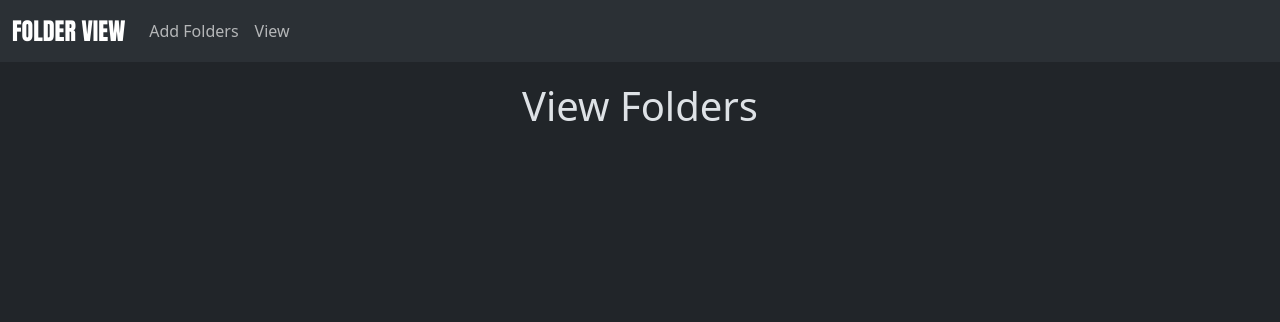
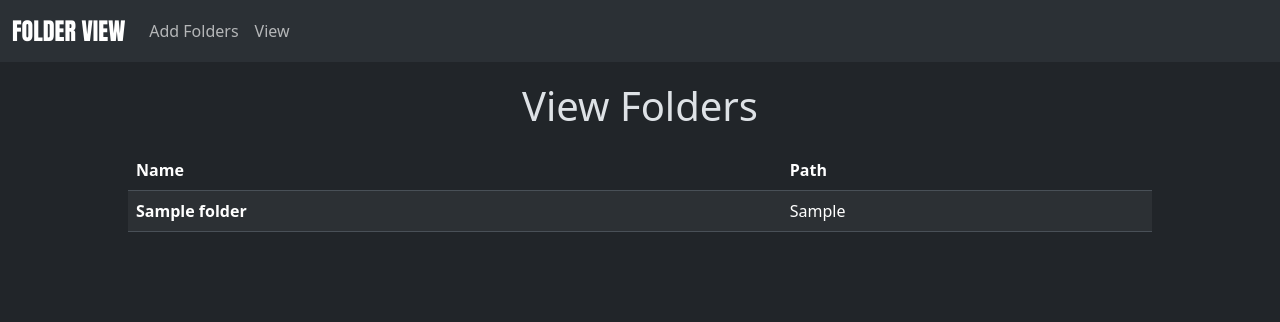
Before and after one commit to eduard-buciumeanu/flask-folder-view, a Flask app: page /view in a window 1280 px wide. Shown: the top 322 px of the page. Run offline with Flask 3, Linux system fonts and the light colour scheme; tables that the repository leaves empty hold one stand-in row (values such as "Sample post"); some libraries are stand-ins or nearby versions.

Commit message:
prototype for the view table

```diff
--- a/app.py
+++ b/app.py
@@ -1,7 +1,7 @@
 from flask import Flask, render_template, request, redirect, url_for, flash
 from sqlalchemy.orm import Session
 from sqlalchemy.exc import SQLAlchemyError
-from sqlalchemy import insert
+from sqlalchemy import insert, select
 from database.models import engine, Folder, session
 
 
@@ -57,7 +57,26 @@ def home():
 
 @app.route('/view')
 def view():
-    return render_template('view.html')
+
+    folders_table = []
+
+    try:
+        with session.begin():
+            result = session.execute(select(Folder))
+    except SQLAlchemyError as e:
+        flash(f'Error: {e}')
+
+    if result:
+        for row in result.scalars():
+
+            item = {'folder_name': row.folder_name, 'folder_path': row.folder_path}
+            folders_table.append(item)
+
+            # print(f'{row.folder_name} {row.folder_path}')
+
+    print(f'Folders table {folders_table}')
+
+    return render_template('view.html', folders_table=folders_table)
 
 
 if __name__ == '__main__':
--- a/templates/view.html
+++ b/templates/view.html
@@ -6,4 +6,26 @@
 
 <h1 class="text-center" style="margin-top: 20px;">View Folders</h1>
 
+<div class="position-relative" style="margin-top: 20px;">
+    <div class="position-absolute top-0 start-50 translate-middle-x" style="min-width: 80vw; max-width: 80vh;">
+
+        <table class="table table-striped">
+            <thead>
+                <tr>
+                    <th scope="col">Name</th>
+                    <th scope="col">Path</th>
+                </tr>
+            </thead>
+            <tbody>
+                {% for item in folders_table %}
+                <tr>
+                    <th scope="row">{{item["folder_name"]}}</th>
+                    <td>{{item["folder_path"]}}</td>
+                </tr>
+                {% endfor %}
+            </tbody>
+        </table>
+    </div>
+</div>
+
 {% endblock %}
```
